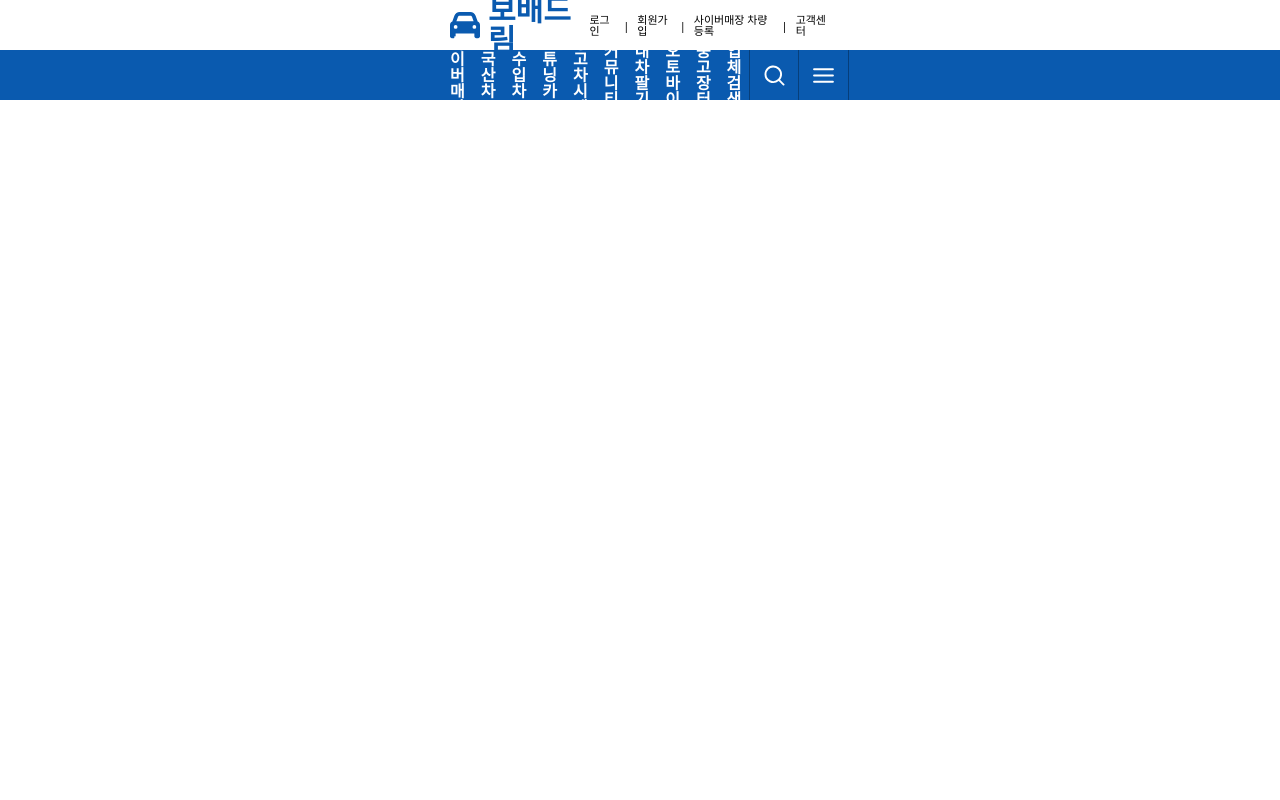
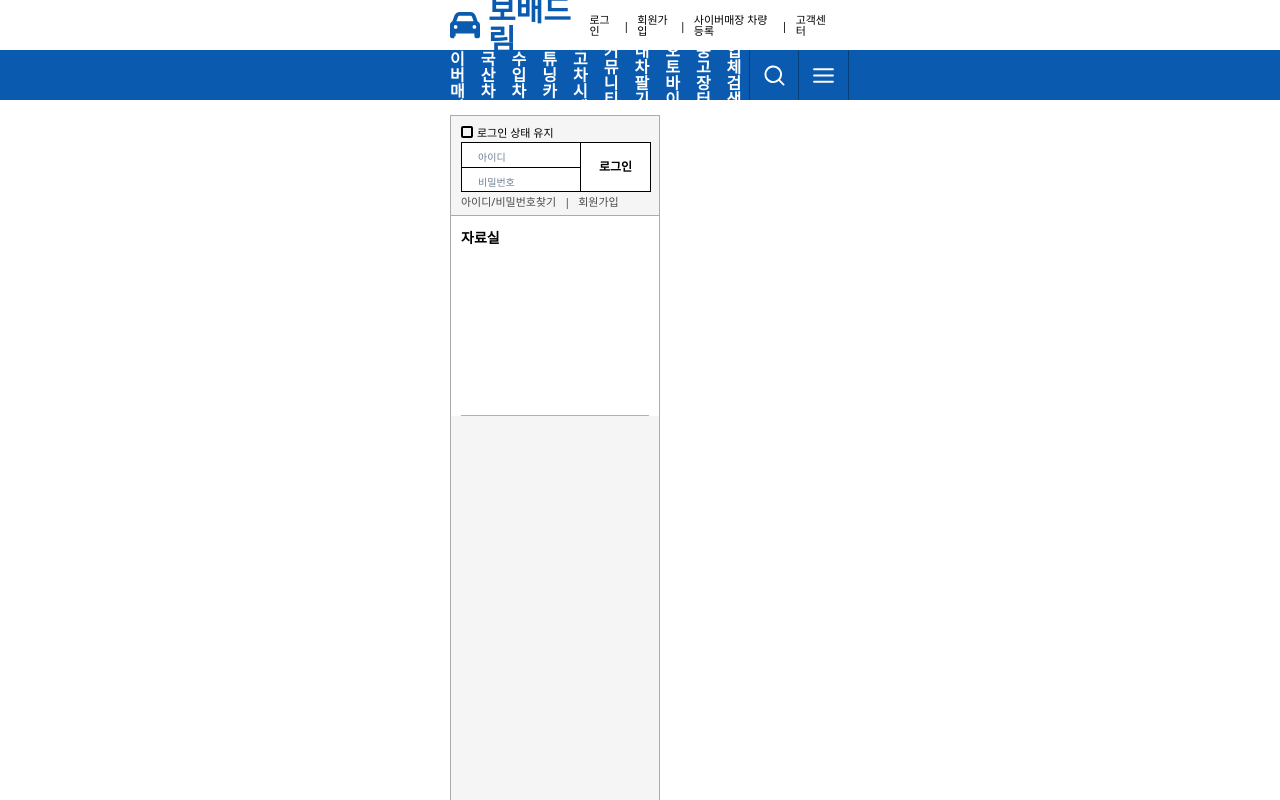
Before and after one commit to jh0152park/bobaedream-clone, a React (Create React App) app in the folder bobaedream/: page / in a window 1280 px wide. Shown: the top 800 px of the page. Built offline with nearby package versions, Linux system fonts and the light colour scheme.

Commit message:
created login box at sidebar

```diff
--- /dev/null
+++ b/bobaedream/src/components/Sidebars/LoginBox.tsx
@@ -0,0 +1,91 @@
+import {
+    Center,
+    Checkbox,
+    FormControl,
+    HStack,
+    Input,
+    Text,
+    VStack,
+} from "@chakra-ui/react";
+import { FieldValues, useForm } from "react-hook-form";
+
+export default function LoginBox() {
+    const { register, watch, setValue, reset, handleSubmit } = useForm();
+
+    function onSubmit(data: FieldValues) {
+        console.log(data);
+        if (!data.id) {
+            alert("아이디를 입력해 주세요");
+            return;
+        }
+        if (!data.pw) {
+            alert("비밀번호를 입력해 주세요");
+            return;
+        }
+    }
+
+    return (
+        <VStack
+            w="100%"
+            h="100px"
+            alignItems="flex-start"
+            spacing={1}
+            p="10px"
+            borderBottom="1px solid rgba(0, 0, 0, 0.3)"
+        >
+            <HStack spacing={1} alignItems="center">
+                <Checkbox size="sm" colorScheme="blue" borderColor="black" />
+                <Text fontSize="11px">로그인 상태 유지</Text>
+            </HStack>
+
+            <HStack
+                spacing={0}
+                bgColor="white"
+                as="form"
+                onSubmit={handleSubmit(onSubmit)}
+            >
+                <VStack w="120px">
+                    <FormControl>
+                        <Input
+                            h="25px"
+                            placeholder="아이디"
+                            type="text"
+                            borderRadius="none"
+                            _placeholder={{ fontSize: "10px" }}
+                            border="none"
+                            borderTop="1px solid black"
+                            borderLeft="1px solid black"
+                            borderRight="1px solid black"
+                            {...register("id", { required: false })}
+                        />
+                        <Input
+                            h="25px"
+                            placeholder="비밀번호"
+                            type="password"
+                            borderRadius="none"
+                            _placeholder={{ fontSize: "10px" }}
+                            {...register("pw", { required: false })}
+                        />
+                    </FormControl>
+                </VStack>
+                <Center
+                    w="70px"
+                    h="50px"
+                    border="1px solid black"
+                    borderLeft="none"
+                    as="button"
+                >
+                    <Text fontWeight="bold" fontSize="12px">
+                        로그인
+                    </Text>
+                </Center>
+            </HStack>
+
+            <HStack color="rgba(0, 0, 0, 0.7)" fontSize="11px">
+                <Text>아이디/비밀번호찾기</Text>
+                <Text> | </Text>
+                <Text>회원가입</Text>
+            </HStack>
+        </VStack>
+    );
+}
--- /dev/null
+++ b/bobaedream/src/components/Sidebars/ReferenceBox.tsx
@@ -0,0 +1,18 @@
+import { Text, VStack } from "@chakra-ui/react";
+
+export default function ReferenceBox() {
+    return (
+        <VStack w="100%" h="200px" bgColor="white" px="10px" pt="15px">
+            <VStack
+                w="100%"
+                h="100%"
+                borderBottom="1px solid rgba(0, 0, 0, 0.3)"
+                alignItems="flex-start"
+            >
+                <Text fontWeight="bold" fontSize="14px">
+                    자료실
+                </Text>
+            </VStack>
+        </VStack>
+    );
+}
--- /dev/null
+++ b/bobaedream/src/components/Sidebars/Sidebar.tsx
@@ -0,0 +1,19 @@
+import { VStack } from "@chakra-ui/react";
+import LoginBox from "./LoginBox";
+import ReferenceBox from "./ReferenceBox";
+
+export default function Sidebar() {
+    return (
+        <VStack
+            w="210px"
+            h="100%"
+            bgColor="#F5F5F5"
+            border="1px solid rgba(0, 0, 0, 0.3)"
+            alignItems="flex-start"
+            spacing={0}
+        >
+            <LoginBox />
+            <ReferenceBox />
+        </VStack>
+    );
+}
--- a/bobaedream/src/screens/Main.tsx
+++ b/bobaedream/src/screens/Main.tsx
@@ -1,5 +1,10 @@
-import { Center, Heading, VStack } from "@chakra-ui/react";
+import { Center, HStack, Heading, VStack } from "@chakra-ui/react";
+import Sidebar from "../components/Sidebars/Sidebar";
 
 export default function Main() {
-    return <VStack w="100%" h="100vh"></VStack>;
+    return (
+        <HStack w="100%" h="150vh">
+            <Sidebar />
+        </HStack>
+    );
 }
```
